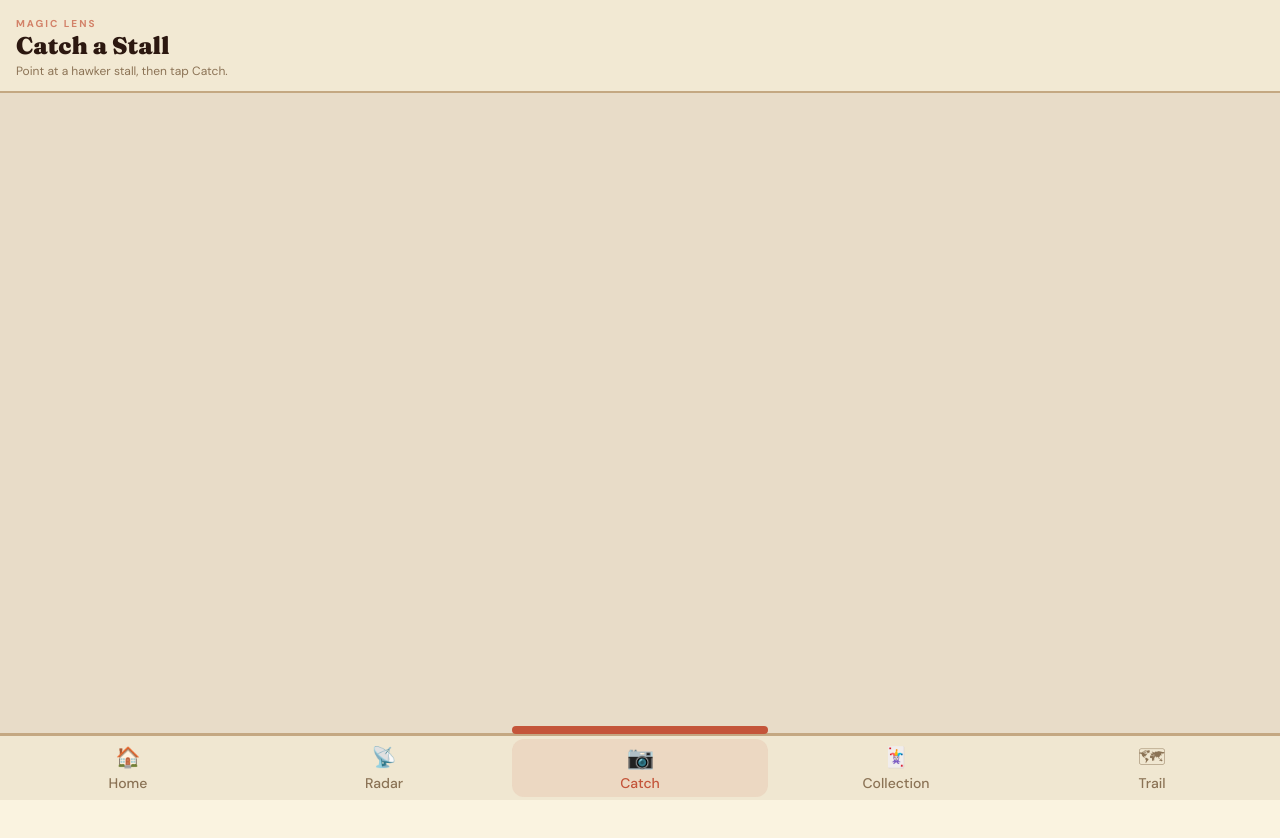
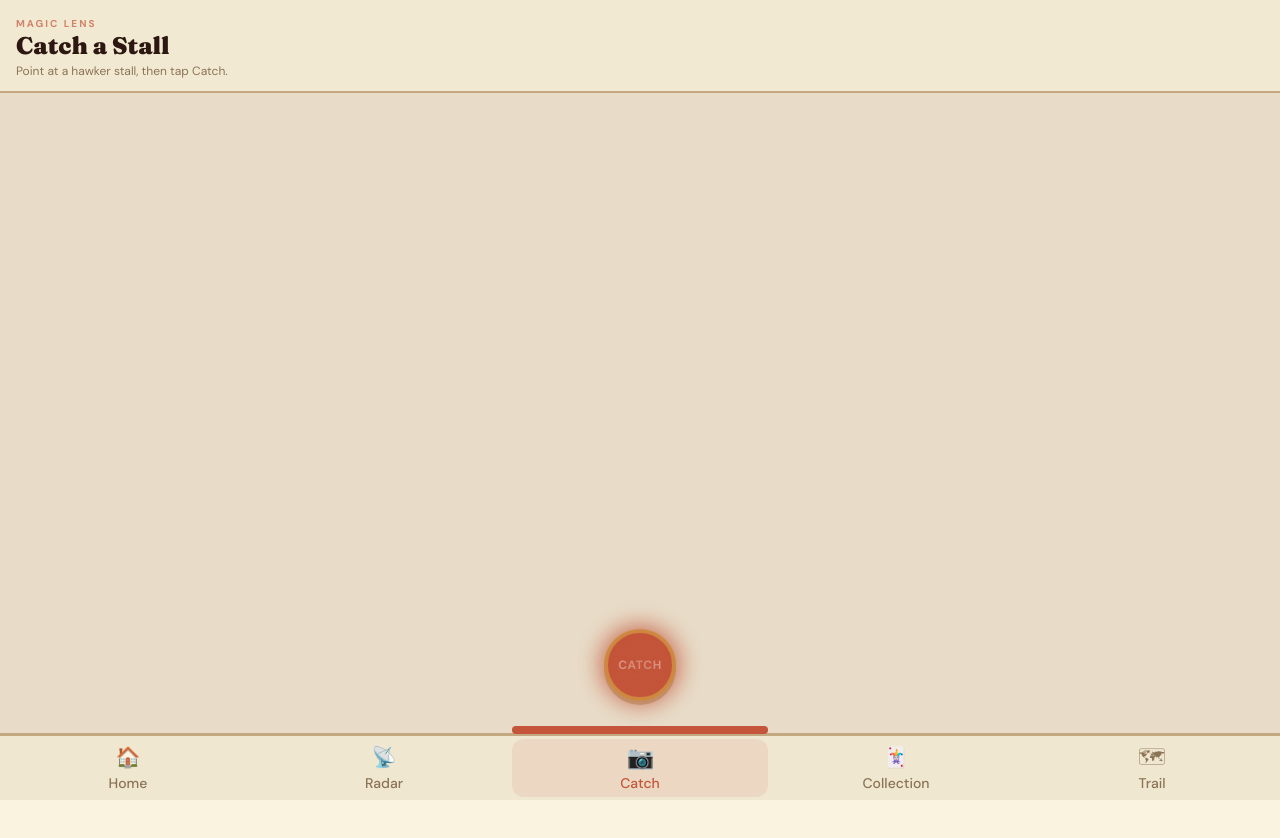
Before and after one commit to yeeern1217/makanmate, a Next.js app: page /scan in a window 1280 px wide. Built offline with nearby package versions, Linux system fonts and the light colour scheme; no server answers.

Commit message:
fix: catch button not functioning in stall stage
Remove videoRef guard from handleStallCapture since it uses a hardcoded
asset image, not the camera. Show capture button in stall stage even
when camera isn't ready.

```diff
--- a/src/app/scan/page.tsx
+++ b/src/app/scan/page.tsx
@@ -59,7 +59,7 @@ export default function ScanPage() {
   const onCameraError = useCallback(() => setCameraError(true), []);
 
   const handleStallCapture = async () => {
-    if (!videoRef.current || scanning) return;
+    if (scanning) return;
     setScanning(true);
 
     const image = await loadAssetImageAsBase64("fatty_crab_duck_rice.jpg");
@@ -253,7 +253,7 @@ export default function ScanPage() {
           )}
 
           {/* Capture button overlay */}
-          {cameraReady && (
+          {(cameraReady || stage === "stall") && (
             <div className="absolute bottom-8 left-1/2 -translate-x-1/2 flex flex-col items-center gap-3">
               <div className="relative">
                 <span
```
